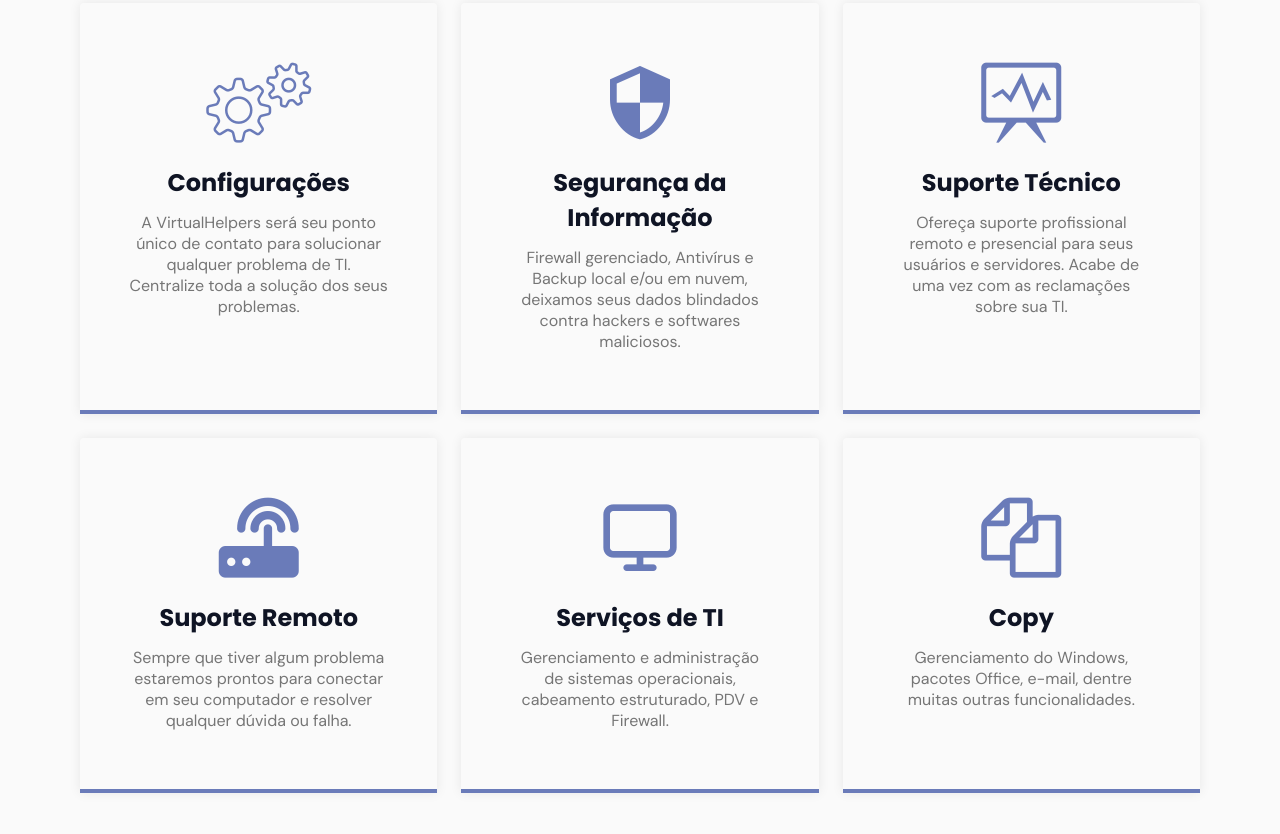
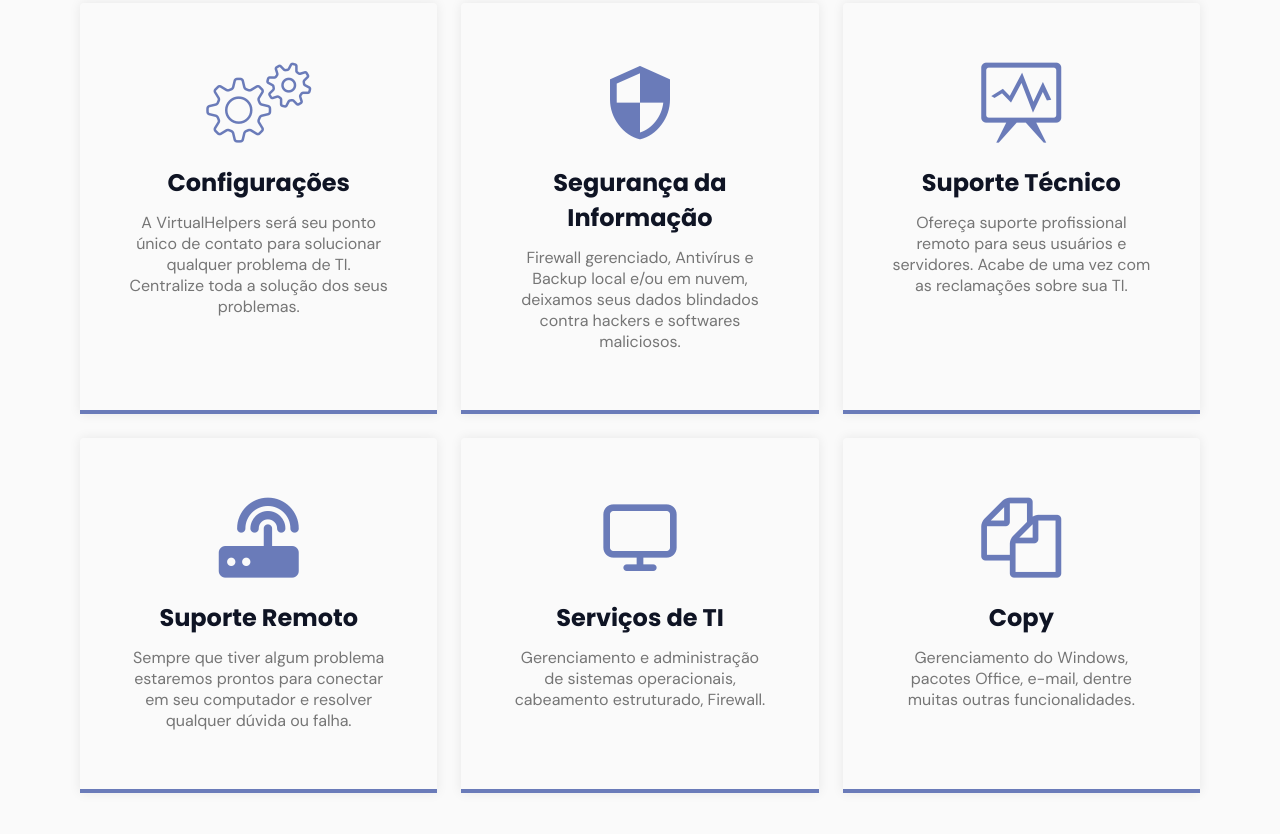
Before and after one commit to JoseAlbertoRodrigues/VirtualHelpers, a plain HTML site: page index.html in a window 1280 px wide. Shown: the part 1896-2730 px from the top of the page. Drawn offline with nearby package versions, Linux system fonts and the light colour scheme; files whose address does not match are found by name.

Commit message:
Update index.html

```diff
--- a/index.html
+++ b/index.html
@@ -82,12 +82,12 @@
             <p>
               Fundada com o objetivo de ajudar pessoas a terem uma melhor experiência. Com especialistas com mais de 18 anos de mercado em Suporte de TI, com foco na transformação digital atende pessoa física que necessitam de agilidade e qualidade no time de Suporte.
             </p>
-            <br />
+            <br/>
             <p>
               Queremos que todos se sintam capaz de fazer uso da tecnologia com confiança e facilidade, desde criança, jovem, adulto e principalmente idosos.
               Buscamos ser reconhecidos como uma empresa de excelência no mercado brasileiro , através de um portfólio de produtos com qualidade, características  únicas.
             </p>
-            <br />
+            <br/>
             <p>
               prezamos pelo comprometimento com os princípios éticos, respeito aos nossos clientes, honestidade, espírito de equipe, profissionalismo, valorização do ser humano e autocrítica.
               Ajudamos clientes por meio de chamadas de voz, com atendimento 24 horas, suporte em problemas com software, tais quais atualização, cadastros, arquivos corrompidos e acessos a sites.
@@ -128,7 +128,7 @@
               <i class="icon-stats"></i>
               <h3 class="title">Suporte Técnico</h3>
               <p>
-                Ofereça suporte profissional remoto e presencial para seus usuários e servidores. Acabe de uma vez com as reclamações sobre sua TI.
+                Ofereça suporte profissional remoto para seus usuários e servidores. Acabe de uma vez com as reclamações sobre sua TI.
               </p>
             </div>
             <div class="card">
@@ -142,7 +142,7 @@
               <i class="icon-monitor1"></i>
               <h3 class="title">Serviços de TI</h3>
               <p>
-                Gerenciamento e administração de sistemas operacionais, cabeamento estruturado, PDV e Firewall.
+                Gerenciamento e administração de sistemas operacionais, cabeamento estruturado, Firewall.
               </p>
             </div>
             <div class="card">
```
